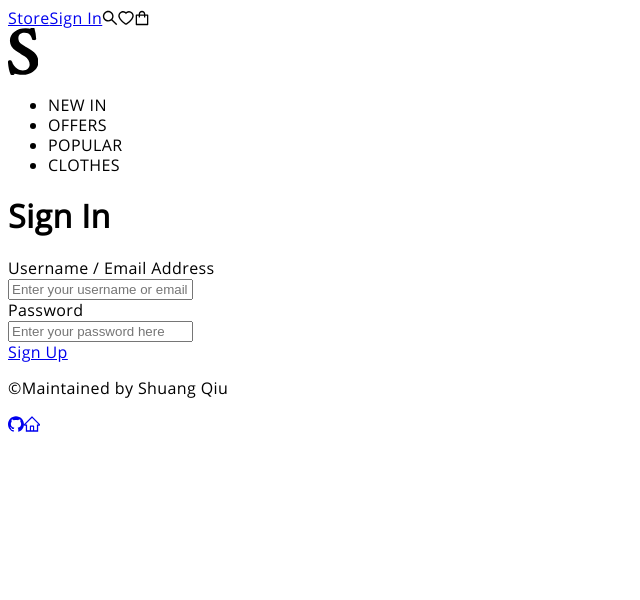
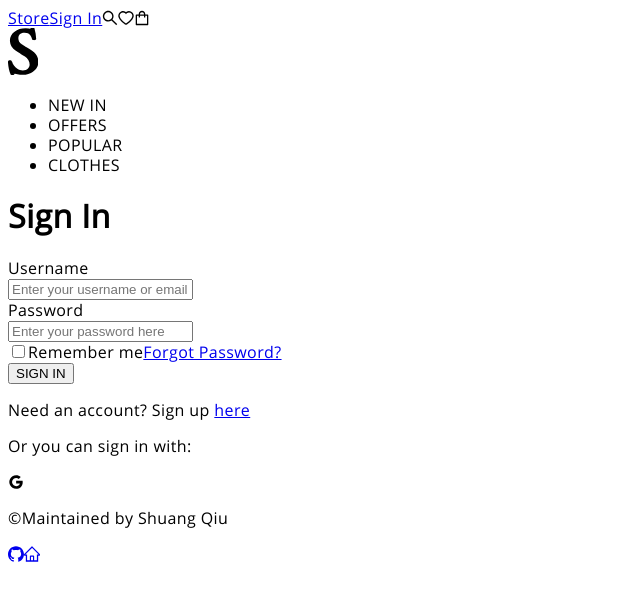
Before and after one commit to shuangqiu123/ecommerce-frontend, a React (Create React App) app: page /user/login in a window 1280 px wide. Shown: the top 600 px of the page, without its empty margins (0-640 px from the left). Built offline with nearby package versions, Linux system fonts and the light colour scheme.

Commit message:
add login page

```diff
--- a/src/page/Login/Login.less
+++ b/src/page/Login/Login.less
@@ -1,10 +1,29 @@
 @import "~@/util/util.less" ;
 
-.otherlink {
+.linkContainer {
+	display: flex;
+	justify-content: space-between;
+}
+
+.link {
+	text-align: right;
+	text-decoration: underline;
+	color: grey;
+}
+
+.link:hover {
+	color: #313131;
+	text-decoration: underline;
+}
+
+.bottomContainer {
 	width: 100%;
-	text-align: right;
-	a {
-		color: #000;
-		font-size: 14px;
+	padding: 2rem 0;
+	margin-top: 2rem;
+	border-top: 0.0625rem solid #e5e5e5;
+	text-align: center;
+
+	.boldText {
+		font-weight: 600;
 	}
 }
--- a/src/page/Login/Login.tsx
+++ b/src/page/Login/Login.tsx
@@ -1,11 +1,15 @@
 import React from "react";
-import { Form, Input } from "antd";
+import { Checkbox, Form, Input } from "antd";
 import { useDispatch } from "react-redux";
 import BasicLayout from "@/layout/BasicLayout";
 import CustomForm from "@/components/Form";
 import styles from "./Login.less";
+import Button from "@/components/Button";
+import Icon from "@/components/Icon";
+import GoogleOutlined from "@ant-design/icons/GoogleOutlined";
 import { EUserActionTypes } from "@/common/User";
 import { IUserLoginRequest } from "@/interface/User";
+import { EOAuthActionTypes } from "@/common/OAuth";
 
 const Login: React.FC = () => {
 	const [form] = Form.useForm();
@@ -32,24 +36,32 @@ const Login: React.FC = () => {
 					payload: loginForm,
 					callback: callback
 				});
+			// eslint-disable-next-line @typescript-eslint/no-empty-function
 			}).catch(error => {
-				console.log(error);
 			});
+	};
+
+	const googleOnClick = () => {
+		dispatch({
+			type: EOAuthActionTypes.googleSignIn,
+			callback: (url: string) => {
+				window.location.href = url;
+			}
+		});
 	};
 
 	return (
 		<BasicLayout onePage={true}>
-			<CustomForm title="Sign In" onSubmit={submit}>
+			<CustomForm title="Sign In">
 				<Form
 					layout={"vertical"}
 					form={form}
 					validateTrigger="onFinish"
 				>
 					<Form.Item
-						label="Username / Email Address"
+						label="Username"
 						name="usernameOrEmail"
-						className={styles.formItem}
-						rules={[{ required: true, message: "Please enter a username or password" }]}
+						rules={[{ required: true, message: "Please enter a username" }]}
 					>
 						<Input
 							className={styles.input}
@@ -59,7 +71,6 @@ const Login: React.FC = () => {
 					<Form.Item
 						label="Password"
 						name="password"
-						className={styles.formItem}
 						rules={[
 							{ required: true, message: "Please enter a password" },
 							{ min: 8, message: "Password must be minimum 8 characters" },
@@ -75,9 +86,24 @@ const Login: React.FC = () => {
 							type="password"
 						/>
 					</Form.Item>
+					<Form.Item name="remember" valuePropName="checked" >
+						<div className={styles.linkContainer}>
+							<Checkbox>Remember me</Checkbox>
+							<a href="/user/forgotPassword" className={styles.link}>Forgot Password?</a>
+						</div>
+					</Form.Item>
 				</Form>
-				<div className={styles.otherlink}>
-					<a href="/user/signup">Sign Up</a>
+				<Button name="SIGN IN" onClick={submit} reverse />
+				<div className={styles.bottomContainer}>
+					<p><span className={styles.boldText}>Need an account?</span> Sign up&nbsp;
+						<a href="/user/signup" className={styles.link}>here</a>
+					</p>
+					<p className={styles.text}>Or you can sign in with:</p>
+					<div className={styles.iconContainer} onClick={googleOnClick}>
+						<Icon title="google">
+							<GoogleOutlined />
+						</Icon>
+					</div>
 				</div>
 			</CustomForm>
 		</BasicLayout>
```
